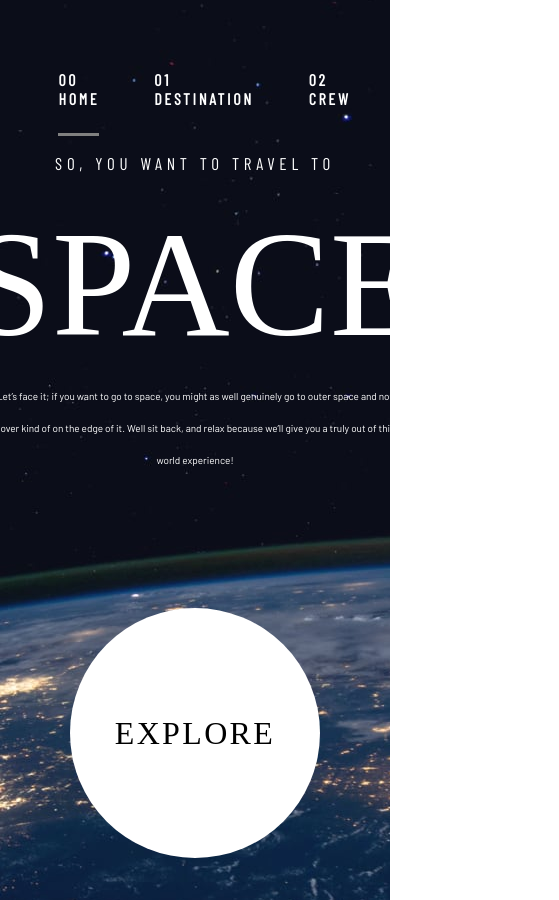
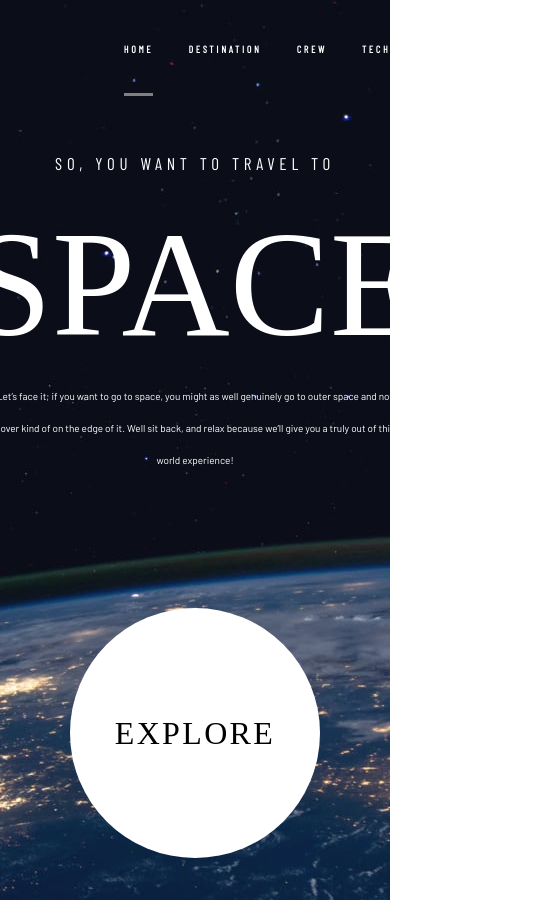
Before and after one commit to JorchRL/spaceTourism-website, a React (Create React App) app: page / in a window 390 px wide. Shown: the whole page, 559 px wide, since content can reach past the window. Built offline with nearby package versions, Linux system fonts and the light colour scheme; a web font is replaced by a local one.

Commit message:
Setup tablet responsive navbar

```diff
--- a/src/components/navbar.scss
+++ b/src/components/navbar.scss
@@ -57,6 +57,9 @@
         justify-content: flex-start;
         height: 97%;
         margin-left: 124px;
+        @include tablet {
+          margin-right: 10px;
+        }
 
         .menuItem {
           // margin-left: 50px;
@@ -70,6 +73,9 @@
           // outline: 1px solid white;
           margin-top: 5px;
           margin-right: 55px;
+          @include tablet {
+            margin-right: 35px;
+          }
 
           &:hover {
             .indicator {
@@ -96,6 +102,10 @@
               letter-spacing: $navTextSpacing;
               text-transform: uppercase;
 
+              @include tablet {
+                font-size: 10px;
+              }
+
               span {
                 font-weight: bold;
               }
@@ -117,5 +127,16 @@
         }
       }
     }
+
+    @include tablet {
+      margin-top: 0px;
+      .logo {
+        margin-left: 40px;
+      }
+
+      span {
+        display: none;
+      }
+    }
   }
 }
```
